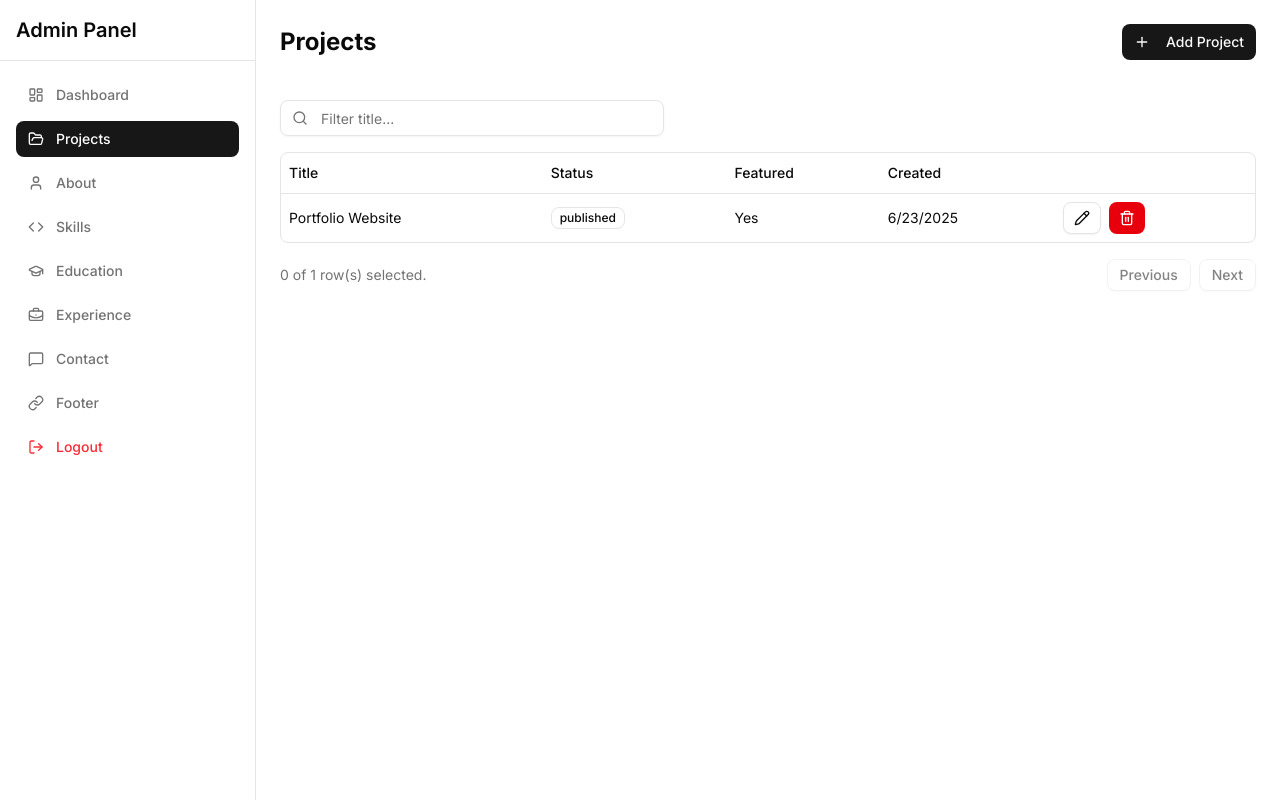
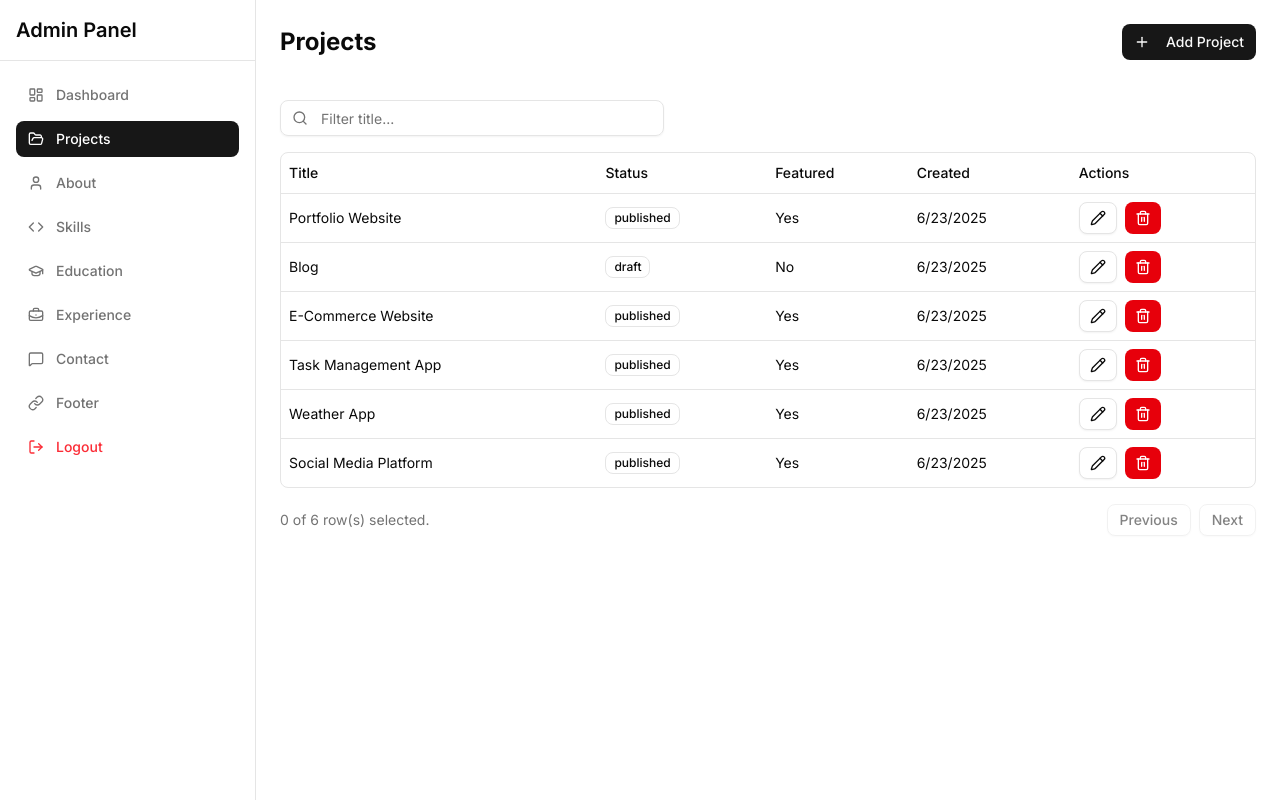
Before and after one commit to DEEPAK-KUMAR-VERMA-GITHUB/portfolio, a Next.js app: page /admin/projects in a window 1280 px wide. Built offline with nearby package versions, Linux system fonts and the light colour scheme.

Commit message:
completed project page

```diff
--- a/package.json
+++ b/package.json
@@ -21,6 +21,7 @@
     "@react-three/drei": "^10.3.0",
     "@react-three/fiber": "^9.1.2",
     "@tanstack/react-table": "^8.21.3",
+    "@types/react-dropzone": "^5.1.0",
     "class-variance-authority": "^0.7.1",
     "clsx": "^2.1.1",
     "framer-motion": "^12.18.1",
@@ -28,6 +29,7 @@
     "next": "15.3.4",
     "react": "^19.0.0",
     "react-dom": "^19.0.0",
+    "react-dropzone": "^14.3.8",
     "react-hook-form": "^7.58.1",
     "react-hot-toast": "^2.5.2",
     "react-icons": "^5.5.0",
--- /dev/null
+++ b/src/app/admin/_components/image-upload.tsx
@@ -0,0 +1,103 @@
+'use client';
+
+import { useCallback, useState } from 'react';
+import { useDropzone } from 'react-dropzone';
+import { Button } from '@/components/ui/button';
+import { X, Upload, Image as ImageIcon } from 'lucide-react';
+import { cn } from '@/lib/utils';
+
+interface ImageUploadProps {
+  value?: string;
+  onChange: (file: File | null, preview: string) => void;
+  disabled?: boolean;
+  className?: string;
+}
+
+export function ImageUpload({
+  value,
+  onChange,
+  disabled = false,
+  className,
+}: ImageUploadProps) {
+  const [preview, setPreview] = useState<string | null>(value || null);
+  const [file, setFile] = useState<File | null>(null);
+
+  const onDrop = useCallback(
+    (acceptedFiles: File[]) => {
+      const file = acceptedFiles[0];
+      if (!file) return;
+
+      const fileUrl = URL.createObjectURL(file);
+      setFile(file);
+      setPreview(fileUrl);
+      onChange(file, fileUrl);
+    },
+    [onChange]
+  );
+
+  const { getRootProps, getInputProps, isDragActive } = useDropzone({
+    accept: {
+      'image/*': ['.jpeg', '.jpg', '.png', '.webp', '.gif'],
+    },
+    maxFiles: 1,
+    onDrop,
+    disabled,
+  });
+
+  const handleRemove = () => {
+    setPreview(null);
+    setFile(null);
+    onChange(null, '');
+  };
+
+  return (
+    <div className={cn('space-y-4', className)}>
+      {preview ? (
+        <div className="relative group">
+          <div className="relative aspect-video rounded-md overflow-hidden border">
+            <img
+              src={preview}
+              alt="Preview"
+              className="w-full h-full object-cover"
+            />
+          </div>
+          <Button
+            type="button"
+            variant="destructive"
+            size="icon"
+            className="absolute -top-2 -right-2 rounded-full w-6 h-6"
+            onClick={handleRemove}
+          >
+            <X className="h-3 w-3" />
+          </Button>
+        </div>
+      ) : (
+        <div
+          {...getRootProps()}
+          className={cn(
+            'border-2 border-dashed rounded-md p-8 text-center cursor-pointer transition-colors',
+            isDragActive ? 'border-primary bg-primary/10' : 'border-muted-foreground/25',
+            disabled && 'opacity-50 cursor-not-allowed'
+          )}
+        >
+          <input {...getInputProps()} />
+          <div className="flex flex-col items-center justify-center space-y-2">
+            <Upload className={cn('h-10 w-10 text-muted-foreground', isDragActive && 'text-primary')} />
+            <div className="text-sm text-muted-foreground">
+              {isDragActive ? (
+                <p>Drop the image here</p>
+              ) : (
+                <p>
+                  <span className="font-medium text-primary">Click to upload</span> or drag and drop
+                </p>
+              )}
+              <p className="text-xs text-muted-foreground/70 mt-1">
+                PNG, JPG, GIF up to 5MB
+              </p>
+            </div>
+          </div>
+        </div>
+      )}
+    </div>
+  );
+}
--- a/src/app/admin/projects/columns.tsx
+++ b/src/app/admin/projects/columns.tsx
@@ -33,6 +33,7 @@ export const columns = ({
   },
   {
     id: 'actions',
+    header: 'Actions',
     cell: ({ row }) => (
       <div className="flex gap-2">
         <Button size="sm" variant="outline" onClick={() => onEdit(row.original)}>
--- a/src/app/admin/projects/page.tsx
+++ b/src/app/admin/projects/page.tsx
@@ -22,6 +22,71 @@ const initialProjects: Project[] = [
     image: '/images/portfolio.png',
     liveUrl: 'https://myportfolio.com',
     githubUrl: 'https://github.com/me/portfolio',
+    createdAt: new Date().toISOString(),
+  },
+  {
+    id: '2',
+    title: 'Blog',
+    description: 'Personal blog to share my thoughts and experiences.',
+    techStack: ['nextjs', 'tailwind'],
+    status: 'draft',
+    category: 'personal',
+    featured: false,
+    image: '',
+    liveUrl: '',
+    githubUrl: '',
+    createdAt: new Date().toISOString(),
+  },
+  {
+    id: '3',
+    title: 'E-Commerce Website',
+    description: 'E-commerce website built with Next.js and Express.',
+    techStack: ['nextjs', 'express', 'mongodb'],
+    status: 'published',
+    category: 'fullstack',
+    featured: true,
+    image: '/images/ecommerce.png',
+    liveUrl: 'https://ecommerce.com',
+    githubUrl: 'https://github.com/me/ecommerce',
+    createdAt: new Date().toISOString(),
+  },
+  {
+    id: '4',
+    title: 'Task Management App',
+    description: 'Task management app built with Next.js and MongoDB.',
+    techStack: ['nextjs', 'mongodb'],
+    status: 'published',
+    category: 'fullstack',
+    featured: true,
+    image: '/images/task-management.png',
+    liveUrl: 'https://task-management.com',
+    githubUrl: 'https://github.com/me/task-management',
+    createdAt: new Date().toISOString(),
+  },
+  {
+    id: '5',
+    title: 'Weather App',
+    description: 'Weather app built with Next.js and OpenWeatherMap API.',
+    techStack: ['nextjs', 'openweathermap'],
+    status: 'published',
+    category: 'fullstack',
+    featured: true,
+    image: '/images/weather.png',
+    liveUrl: 'https://weather.com',
+    githubUrl: 'https://github.com/me/weather',
+    createdAt: new Date().toISOString(),
+  },
+  {
+    id: '6',
+    title: 'Social Media Platform',
+    description: 'Social media platform built with Next.js and MongoDB.',
+    techStack: ['nextjs', 'mongodb'],
+    status: 'published',
+    category: 'fullstack',
+    featured: true,
+    image: '/images/social-media.png',
+    liveUrl: 'https://social-media.com',
+    githubUrl: 'https://github.com/me/social-media',
     createdAt: new Date().toISOString(),
   },
 ];
--- a/src/app/admin/projects/project-dialog.tsx
+++ b/src/app/admin/projects/project-dialog.tsx
@@ -16,6 +16,7 @@ import { useForm } from 'react-hook-form';
 import { Select, SelectContent, SelectItem, SelectTrigger, SelectValue } from '@/components/ui/select';
 import { Checkbox } from '@/components/ui/checkbox';
 import { Dialog, DialogContent, DialogDescription, DialogHeader, DialogTitle } from '@/components/ui/dialog';
+import { ImageUpload } from '@/app/admin/_components/image-upload';
 
 const formSchema = z.object({
   title: z.string().min(1, 'Title is required'),
@@ -181,7 +182,11 @@ export default function ProjectDialog({
                   <FormItem>
                     <FormLabel>Description</FormLabel>
                     <FormControl>
-                      <Textarea placeholder="Project description" className="min-h-[100px]" {...field} />
+                      <Textarea
+                        placeholder="Project description"
+                        className="min-h-[100px] max-h-[200px] resize-none overflow-y-auto"
+                        {...field}
+                      />
                     </FormControl>
                     <FormMessage />
                   </FormItem>
@@ -208,21 +213,27 @@ export default function ProjectDialog({
                   </FormItem>
                 )}
               />
-
-              <div className="grid grid-cols-1 md:grid-cols-2 gap-4">
+              <div>
                 <FormField
                   control={form.control}
                   name="image"
                   render={({ field }) => (
                     <FormItem>
-                      <FormLabel>Image URL</FormLabel>
+                      <FormLabel>Project Image</FormLabel>
                       <FormControl>
-                        <Input placeholder="https://example.com/image.jpg" {...field} />
+                        <ImageUpload
+                          value={field.value as string}
+                          onChange={(file, preview) => {
+                            field.onChange(file || '');
+                            form.setValue('image', preview);
+                          }}
+                        />
                       </FormControl>
                       <FormMessage />
                     </FormItem>
                   )}
                 />
+              </div>
               <FormField
                 control={form.control}
                 name="liveUrl"
@@ -236,8 +247,6 @@ export default function ProjectDialog({
                   </FormItem>
                 )}
               />
-              </div>
-
               <FormField
                 control={form.control}
                 name="githubUrl"
```
Also changed, not shown: 1 other file (tests, documents, lock files or other folders). Lines whose indentation alone changed are shown as unchanged.
